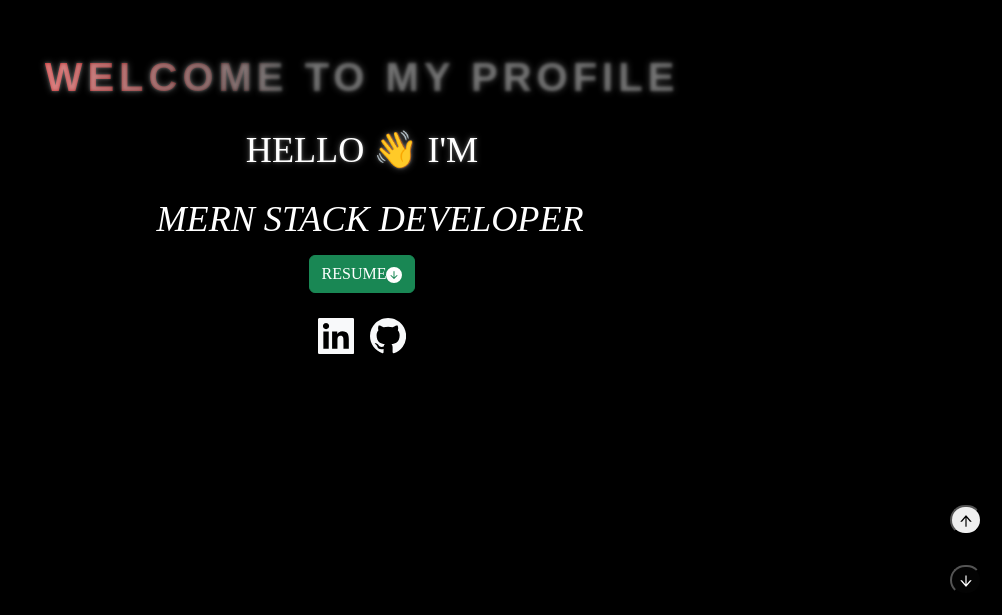
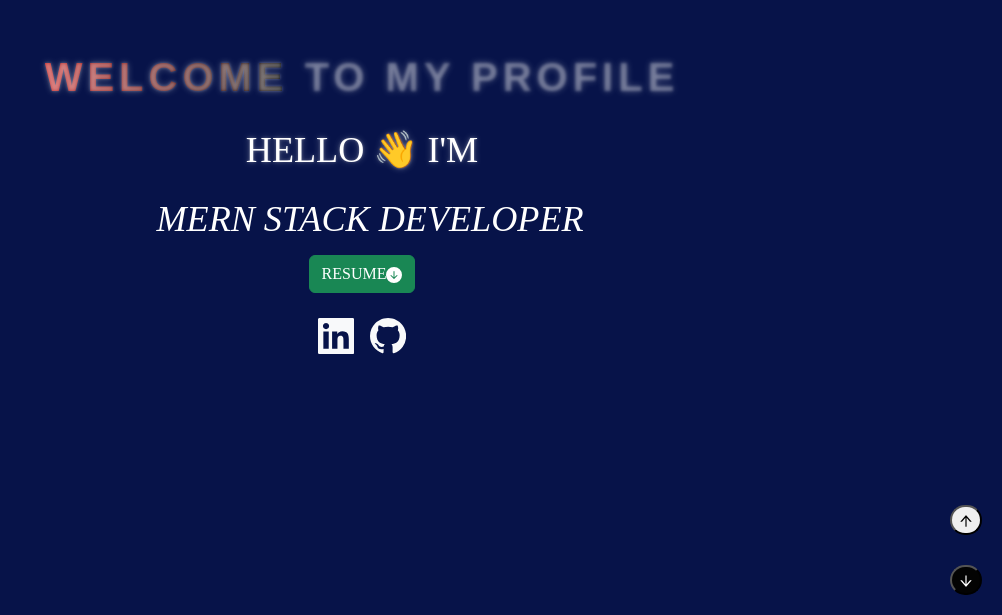
Before and after one commit to rajkumarraghunathan/Potfolio, a React (Create React App) app: page / in a window 1280 px wide. Shown: the part 185-800 px from the top of the page, without its empty margins (278-1280 px from the left). Built offline with nearby package versions, Linux system fonts and the light colour scheme.

Commit message:
latest commit

```diff
--- a/src/App.css
+++ b/src/App.css
@@ -71,7 +71,7 @@ p {
   background-size: 100% 100%;
   /* background-color: #9bd5dd; */
   /* background-color: gray; */
-  background-color: black;
+  background-color: rgb(7, 19, 73);
   color: white;
   font-size: 2.26rem;
   text-transform: uppercase;
--- a/src/App.js
+++ b/src/App.js
@@ -14,7 +14,6 @@ import ScrollButton from './Components/ScrollButton';
 function App() {
   return (
     <div className="App">
-
       <Home />
       <About />
       <div className=' container divider'></div>
@@ -26,9 +25,7 @@ function App() {
       <div className=' container divider'></div>
       <Projects />
       <div className=' container divider'></div>
-
       <ScrollButton />
-
     </div>
   );
 }
```
